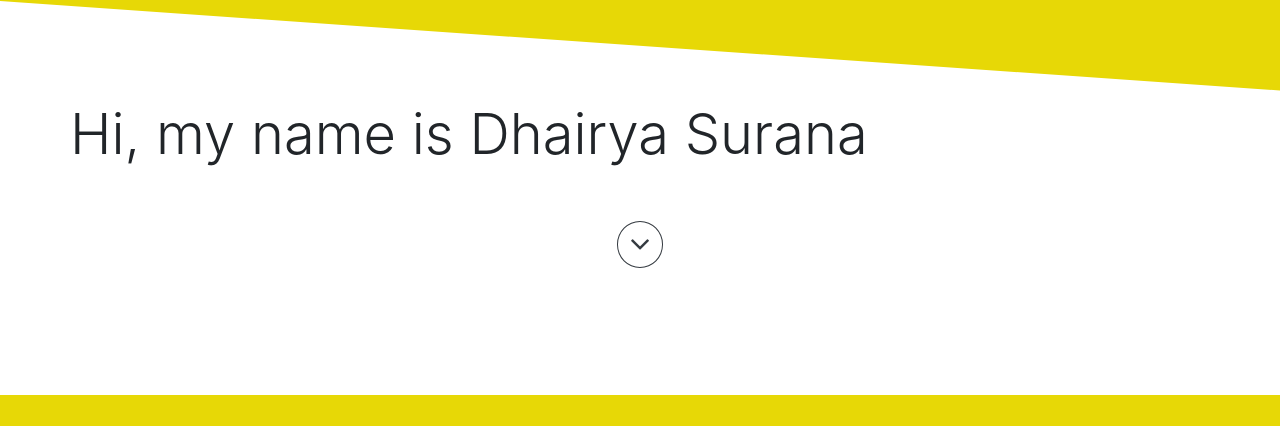
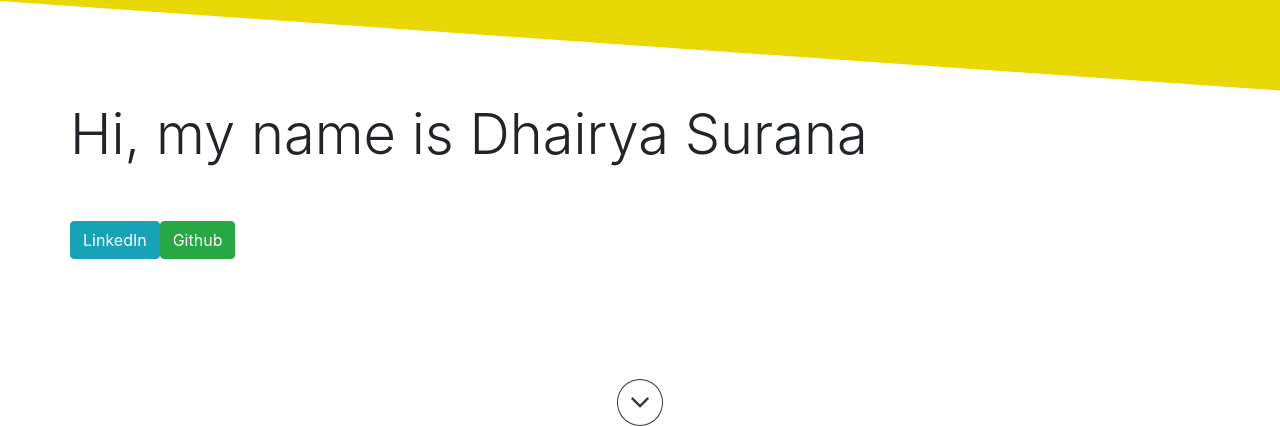
Before and after one commit to DhairyaSurana/Personal_Website, a Flask app: page / in a window 1280 px wide. Shown: the part 405-831 px from the top of the page. Before the commit the page ends 800 px from the top, so only its background shows below. Run offline with Flask 2, Linux system fonts and the light colour scheme; some libraries are stand-ins or nearby versions.

Commit message:
Added LinkedIn and Github buttons to home page

```diff
--- a/templates/home.html
+++ b/templates/home.html
@@ -3,17 +3,29 @@
 {% block unique_stylesheet_dependencies %}
 
     <link rel="stylesheet" href="/static/css/home.css"> </script>
-    <script type='text/javascript' src="/static/javascript/home.js"> </script>
 
 {% endblock %}
 
 
 {% block additional_pages %}
 
-   <div class="slantedDivA"></div>
+    <div class="slantedDivA"></div>
 
-    <div class= "row justify-content-around">
-        <h1 id="intro" class="display-4">Hi, my name is Dhairya Surana</h1>
+    <div class="container">
+
+        <div class= "row">
+            <h1 id="intro" class="display-4">Hi, my name is Dhairya Surana</h1>
+        </div>
+
+        <br/><br/><br/><br/><br/>
+
+        <div class= "row">
+
+            <a href="https://www.linkedin.com/in/dhairya-surana-2852a8127" class="btn btn-info"> LinkedIn </a>
+            <a href="https://github.com/DhairyaSurana" class="btn btn-success"> Github </a>
+
+        </div>
+
     </div>
 
     <br/><br/><br/><br/><br/>
```
Also changed, not shown: templates/education.html (+0 -13 lines), templates/experience.html (+0 -14 lines).
